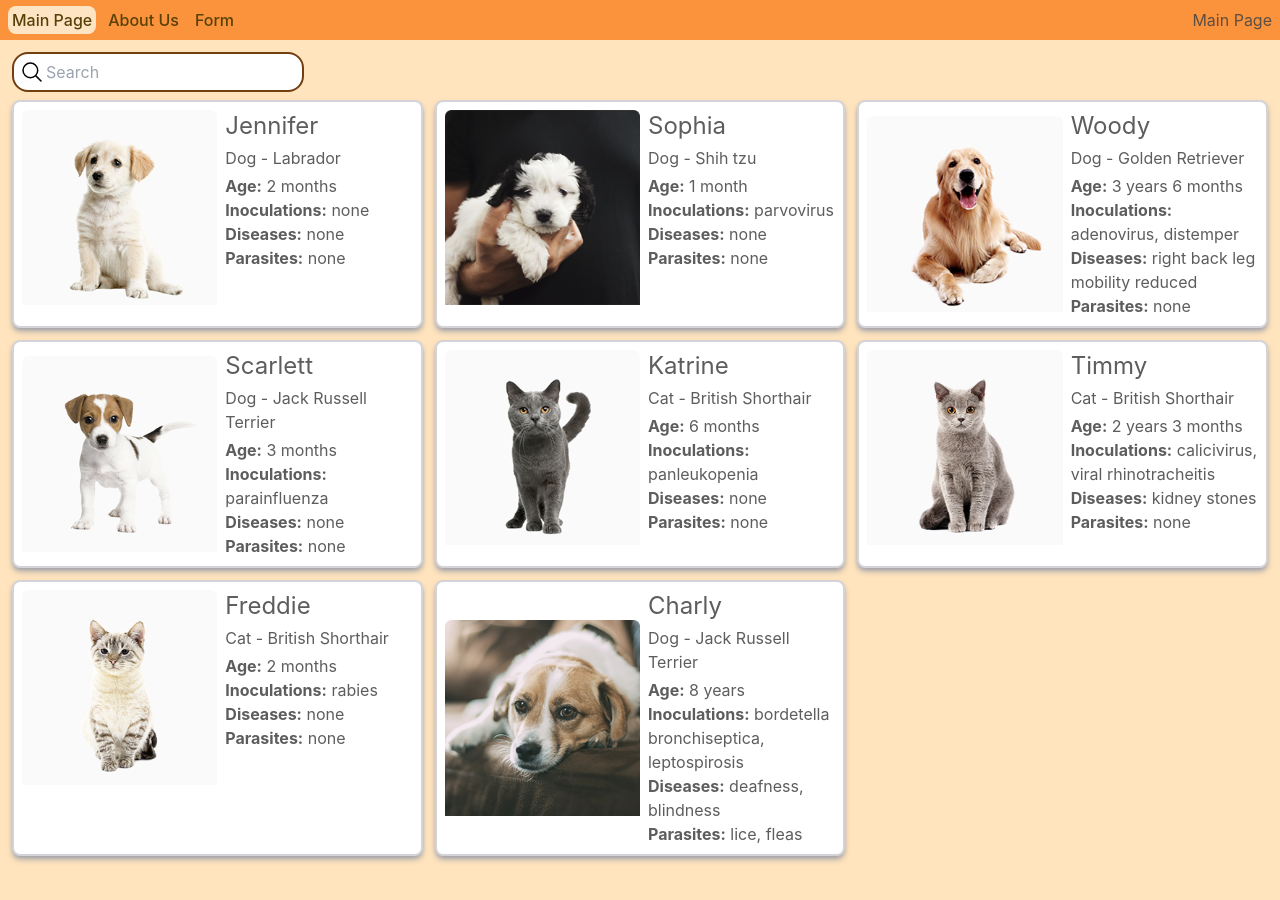
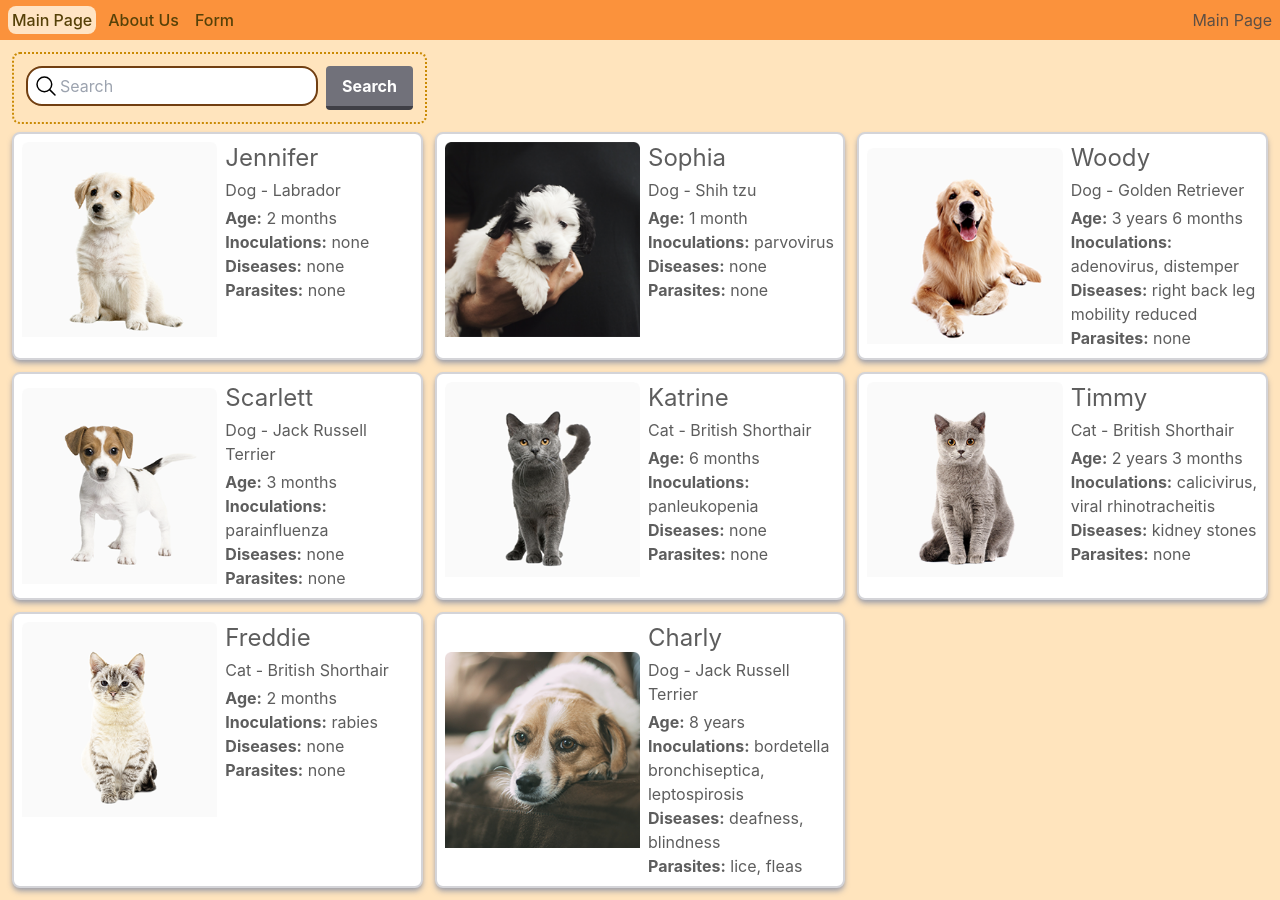
Before and after one commit to neemkashu/react-neemkashu, a React (Vite) app: page / in a window 1280 px wide. Before the commit the page ends 868 px from the top, so only its background shows below. Built offline with nearby package versions, Linux system fonts and the light colour scheme.

Commit message:
feat: add submit button to main page

```diff
--- a/src/components/MainContent.tsx
+++ b/src/components/MainContent.tsx
@@ -1,14 +1,14 @@
 import { FC } from 'react';
-import { Search } from './Search';
 import { cards } from '../utils/mocha';
 import { CardGrid } from '../layouts/CardGrid';
 import { Card } from './Card';
+import { SearchForm } from './Search/SearchForm';
 
 export const MainContent: FC<Record<string, never>> = () => {
   return (
     <div className="flex flex-col items-center gap-2 sm:p-3 p-2">
       <div className="self-center sm:self-start">
-        <Search />
+        <SearchForm />
       </div>
       <CardGrid>
         {cards.map((card, index) => {
--- a/src/components/Search.tsx
+++ b/src/components/Search/Search.tsx
@@ -1,15 +1,23 @@
 import { ChangeEventHandler, FC, useEffect, useRef, useState } from 'react';
-import { SEARCH_KEY } from '../utils/constants';
-import styles from '../styles/Search.module.css';
+import { UseFormRegisterReturn } from 'react-hook-form';
+import { SEARCH_KEY } from '../../utils/constants';
+import styles from '../../styles/Search.module.css';
+
+export const FORM_SEARCH_KEY = 'searchText';
 
 const getSearchFromStore = (): string => {
   return localStorage.getItem(SEARCH_KEY) ?? '';
 };
-export const Search: FC<Record<string, never>> = () => {
+export const Search: FC<{ register: UseFormRegisterReturn<typeof FORM_SEARCH_KEY> }> = ({
+  register,
+}) => {
   const [searchValue, setSearchValue] = useState<string>(getSearchFromStore);
   const searchRef = useRef(searchValue);
 
+  const { onChange } = register;
+
   const handleInput: ChangeEventHandler<HTMLInputElement> = (event) => {
+    onChange(event);
     const inputValue = event.target.value;
     setSearchValue(inputValue);
     searchRef.current = inputValue;
@@ -23,6 +31,7 @@ export const Search: FC<Record<string, never>> = () => {
 
   return (
     <input
+      {...register}
       onChange={handleInput}
       defaultValue={searchValue}
       className={`${styles.input} m-0 rounded-2xl border-2 border-solid border-yellow-900
--- /dev/null
+++ b/src/components/Search/SearchForm.tsx
@@ -0,0 +1,36 @@
+import { FC } from 'react';
+import { useForm } from 'react-hook-form';
+import { FORM_SEARCH_KEY, Search } from './Search';
+
+type SearchField = Record<typeof FORM_SEARCH_KEY, string>;
+
+export const SearchForm: FC<Record<string, never>> = () => {
+  const { register, handleSubmit } = useForm<SearchField>({
+    mode: 'onSubmit',
+  });
+
+  const onSubmit = (formData: SearchField): void => {
+    console.log('Search!', formData.searchText);
+  };
+
+  return (
+    <form
+      name=""
+      onSubmit={handleSubmit(onSubmit)}
+      className="flex flex-row flex-wrap justify-center tiny:flex-nowrap gap-2 p-1 tiny:p-3 h-min w-min
+      border-2 border-dotted border-yellow-600 rounded-lg
+         justify-self-center lg:self-start"
+    >
+      <Search register={register(FORM_SEARCH_KEY)} />
+      <button
+        className=" self-center
+          bg-zinc-500 hover:bg-zinc-400 text-white font-bold
+          py-2 px-4 border-b-4 border-zinc-700 hover:border-zinc-500 rounded
+          duration-300 ease-in-out"
+        type="submit"
+      >
+        Search
+      </button>
+    </form>
+  );
+};
```
Also changed, not shown: 1 other file (tests, documents, lock files or other folders).
